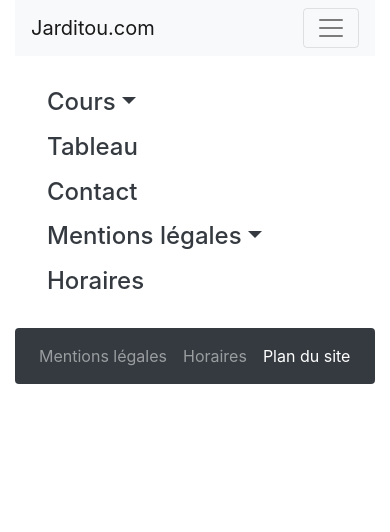
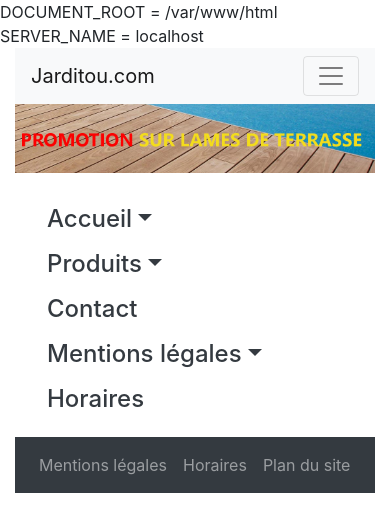
Before and after one commit to Boldague/Jarditou, a PHP site: page /planduSite.php in a window 390 px wide. Shown: the top 532 px of the page. Run offline with PHP 8.4, Linux system fonts and the light colour scheme.

Commit message:
connection
on Please enter the commit message for your changes. Lines starting

```diff
--- a/planduSite.php
+++ b/planduSite.php
@@ -1,105 +1,60 @@
-<!DOCTYPE html>
-<html lang="fr">
-  <head>
-    <!-- Required meta tags -->
-    <meta charset="utf-8">
-    <meta name="viewport" content="width=device-width, initial-scale=1, shrink-to-fit=no">
-
-    <!-- Bootstrap CSS -->
-    <link rel="stylesheet" href="https://stackpath.bootstrapcdn.com/bootstrap/4.4.1/css/bootstrap.min.css" integrity="sha384-Vkoo8x4CGsO3+Hhxv8T/Q5PaXtkKtu6ug5TOeNV6gBiFeWPGFN9MuhOf23Q9Ifjh" crossorigin="anonymous">
-
-    <title>Jarditou HTML</title>
-  </head>
-  <body>
-    <!-- Header -->
-    <div class="container-fluid">
-      <!-- classe(ligne, masquer en XS, afficher en MD flexbox) -->
-      <div class="row d-none d-md-flex">
-        <!-- class(Col de 2, adaptabilité d'image) -->
-        <img class="col-2 img-fluid" src="src/images/jarditou_logo.jpg " alt="Logo Jarditou" title="Logo Jarditou">
-        <!-- class(Col restantes, alignement à droite, style titre h2, Flex alignement ) -->
-        <p class="col-10 text-right h1 align-self-center pr-5">Tout le jardin</p>
-      </div>
-      <!-- Nav -->
-      <nav class="navbar navbar-expand-md navbar-light bg-light">
-        <a class="navbar-brand" href="#">Jarditou.com</a>
-        <button class="navbar-toggler d-lg-none" type="button" data-toggle="collapse" data-target="#collapsibleNavId" aria-controls="collapsibleNavId"
-            aria-expanded="false" aria-label="Toggle navigation">
-          <span class="navbar-toggler-icon"></span>
-        </button>
-        <div class="collapse navbar-collapse" id="collapsibleNavId">
-          <ul class="navbar-nav mr-auto mt-2 mt-lg-0">
-            <li class="nav-item">
-              <a class="nav-link" href="Index.html">Accueil<span class="sr-only">(current)</span></a>
-            </li>
-            <li class="nav-item">
-              <a class="nav-link" href="Tableau.html">Tableau</a>
-            </li>
-            <li class="nav-item">
-              <a class="nav-link" href="Contact.html">Contact</a>
-            </li>
-          </ul>
-          <form class="form-inline my-2 my-md-0 " >
-            <input class="form-control mr-md-2" type="text" placeholder="Votre promotion">
-            <button class="btn btn-outline-success my-2 my-md-0" type="submit">Recherche</button>
-          </form>
-        </div>
-      </nav>
+<?php
+if (file_exists("header.php") )
+{
+    include("header.php");
+}
+else
+{
+        // Erreur (à gérer)
+    echo "Le header n'existe pas !!";
+}
+?>
 
 <nav class="nav navbar mt-2 rounded h4 ">
   <div class="navbar">
     <ul class="navbar-nav mr-auto  mt-lg-0">
       <li class="nav-item dropdown">
-              <a class="nav-link dropdown-toggle text-dark" href="Index.html" data-toggle="dropdown" aria-haspopup="true" aria-expanded="false" role="button">Cours</a>
+        <a class="nav-link dropdown-toggle text-dark" href="Index.php" data-toggle="dropdown" aria-haspopup="true" aria-expanded="false" role="button">Accueil</a>
         <div class="dropdown-menu">
-                <a class="dropdown-item" href="Index.html#entreprise">L'entreprise</a>
-                <a class="dropdown-item" href="Index.html#qualite">Qualité</a>
-                <a class="dropdown-item" href="Index.html#devis">Devis gratuit</a>
+          <a class="dropdown-item" href="Index.php#entreprise">L'entreprise</a>
+          <a class="dropdown-item" href="Index.php#qualite">Qualité</a>
+          <a class="dropdown-item" href="Index.php#devis">Devis gratuit</a>
         </div>
       </li>
-            <li class="nav-item ">
-              <a class="nav-link text-dark" href="Tableau.html">Tableau</a>
-            </li>
-            <li class="nav-item">
-              <a class="nav-link text-dark" href="Contact.html">Contact</a>
-            </li>
       <li class="nav-item dropdown">
-              <a class="nav-link dropdown-toggle text-dark" href="MentionL.html" data-toggle="dropdown" aria-haspopup="true" aria-expanded="false" role="button">Mentions légales</a>
+        <a class="nav-link dropdown-toggle text-dark" data-toggle="dropdown" aria-haspopup="true" aria-expanded="false" role="button">Produits</a>
         <div class="dropdown-menu">
-                <a class="dropdown-item" href="MentionL.html#droit">Droit d'accès</a>
-                <a class="dropdown-item" href="MentionL.html#cookies">Utilisation des cookies</a>
-                <a class="dropdown-item" href="MentionL.html#droitsauteur">Respect des droits d'auteur</a>
-                <a  class="dropdown-item" href="MentionL.html#vente">Vente de produits phytosanitaires</a>
+          <a class="dropdown-item" href="tableau.php">Catalogue de produits</a>
+          <a class="dropdown-item" href="ajout.php">Nouveau produit</a>
         </div>
       </li>
       <li class="nav-item">
-              <a class="nav-link text-dark" href="Horaires.html">Horaires</a>
+        <a class="nav-link text-dark" href="Contact.php">Contact</a>
+      </li>
+      <li class="nav-item dropdown">
+        <a class="nav-link dropdown-toggle text-dark" data-toggle="dropdown" aria-haspopup="true" aria-expanded="false" role="button">Mentions légales</a>
+        <div class="dropdown-menu">
+          <a class="dropdown-item" href="MentionL.php#droit">Droit d'accès</a>
+          <a class="dropdown-item" href="MentionL.php#cookies">Utilisation des cookies</a>
+          <a class="dropdown-item" href="MentionL.php#droitsauteur">Respect des droits d'auteur</a>
+          <a  class="dropdown-item" href="MentionL.php#vente">Vente de produits phytosanitaires</a>
+        </div>
+      </li>
+      <li class="nav-item">
+        <a class="nav-link text-dark" href="Horaires.php">Horaires</a>
       </li>
     </ul>
   </div>
 </nav>
 
-      <nav class="nav navbar-expand mt-2 navbar-dark bg-dark rounded">
-        <div class="navbar">
-          <ul class="navbar-nav mr-auto  mt-lg-0">
-            <li class="nav-item">
-              <a class="nav-link" href="MentionL.html">Mentions légales</a>
-            </li>
-            <li class="nav-item">
-              <a class="nav-link" href="Horaires.html">Horaires</a>
-            </li>
-            <li class="nav-item active">
-              <a class="nav-link" href="PlanduSite.html">Plan du site</a>
-            </li>
-          </ul>
-        </div>
-      </nav>
-
-    </div>
-  <!-- Optional JavaScript -->
-  <!-- jQuery first, then Popper.js, then Bootstrap JS -->
-  <script src="https://code.jquery.com/jquery-3.4.1.slim.min.js" integrity="sha384-J6qa4849blE2+poT4WnyKhv5vZF5SrPo0iEjwBvKU7imGFAV0wwj1yYfoRSJoZ+n" crossorigin="anonymous"></script>
-  <script src="https://cdn.jsdelivr.net/npm/popper.js@1.16.0/dist/umd/popper.min.js" integrity="sha384-Q6E9RHvbIyZFJoft+2mJbHaEWldlvI9IOYy5n3zV9zzTtmI3UksdQRVvoxMfooAo" crossorigin="anonymous"></script>
-  <script src="https://stackpath.bootstrapcdn.com/bootstrap/4.4.1/js/bootstrap.min.js" integrity="sha384-wfSDF2E50Y2D1uUdj0O3uMBJnjuUD4Ih7YwaYd1iqfktj0Uod8GCExl3Og8ifwB6" crossorigin="anonymous"></script>
-</body>
-</html>
+<?php
+if (file_exists("footer.php") )
+{
+include("footer.php");
+}
+else
+{
+// Erreur (à gérer)
+echo "Le footer n'existe pas !!";
+}
+?>
--- a/public/php/connexion_bdd.php
+++ b/public/php/connexion_bdd.php
@@ -2,10 +2,22 @@
     function connexionBase()
     {
         // Paramètre de connexion serveur
-        $host = "localhost";
-        $login= "root";  // Votre loggin d'accès au serveur de BDD
-        $password="";    // Le Password pour vous identifier auprès du serveur
-        $base = "jarditou";  // La bdd avec laquelle vous voulez travailler
+        echo "DOCUMENT_ROOT = ".$_SERVER["DOCUMENT_ROOT"]."<br>";
+        echo "SERVER_NAME = ".$_SERVER["SERVER_NAME"]."<br>";
+        if($_SERVER["SERVER_NAME"] == "dev.amorce.org")
+        {
+            $host = "localhost";
+            $login= "gottist";  // Votre loggin d'accès au serveur de BDD
+            $password="tg20103";    // Le Password pour vous identifier auprès du serveur
+            $base = "gottist";  // La bdd avec laquelle vous voulez travailler
+        }
+        else
+        {
+            $host = "localhost";
+            $login= "root";  // Votre loggin d'accès au serveur de BDD
+            $password="";    // Le Password pour vous identifier auprès du serveur
+            $base = "jarditou";  // La bdd avec laquelle vous voulez travailler
+        }
 
         try
         {
```
Also changed, not shown: public/js/verifForm.js (+0 -8 lines). Lines whose indentation alone changed are shown as unchanged.
